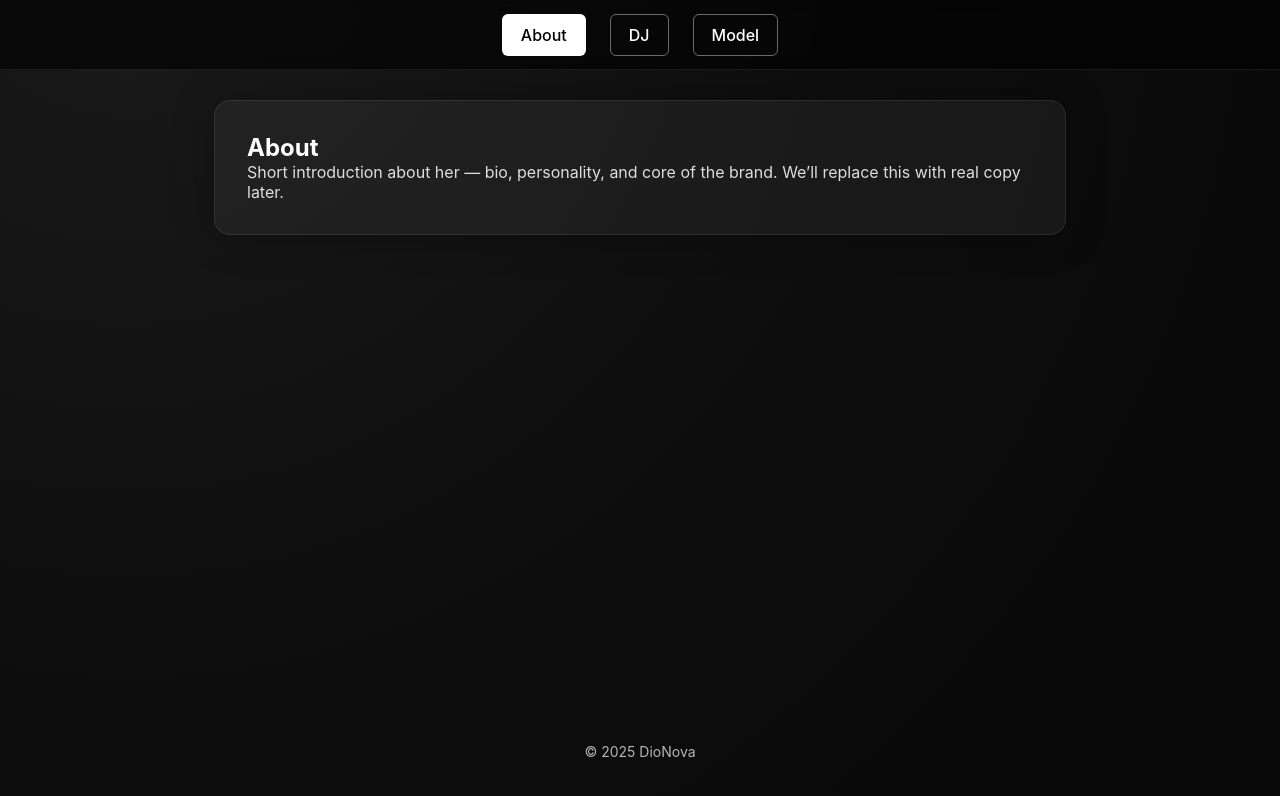
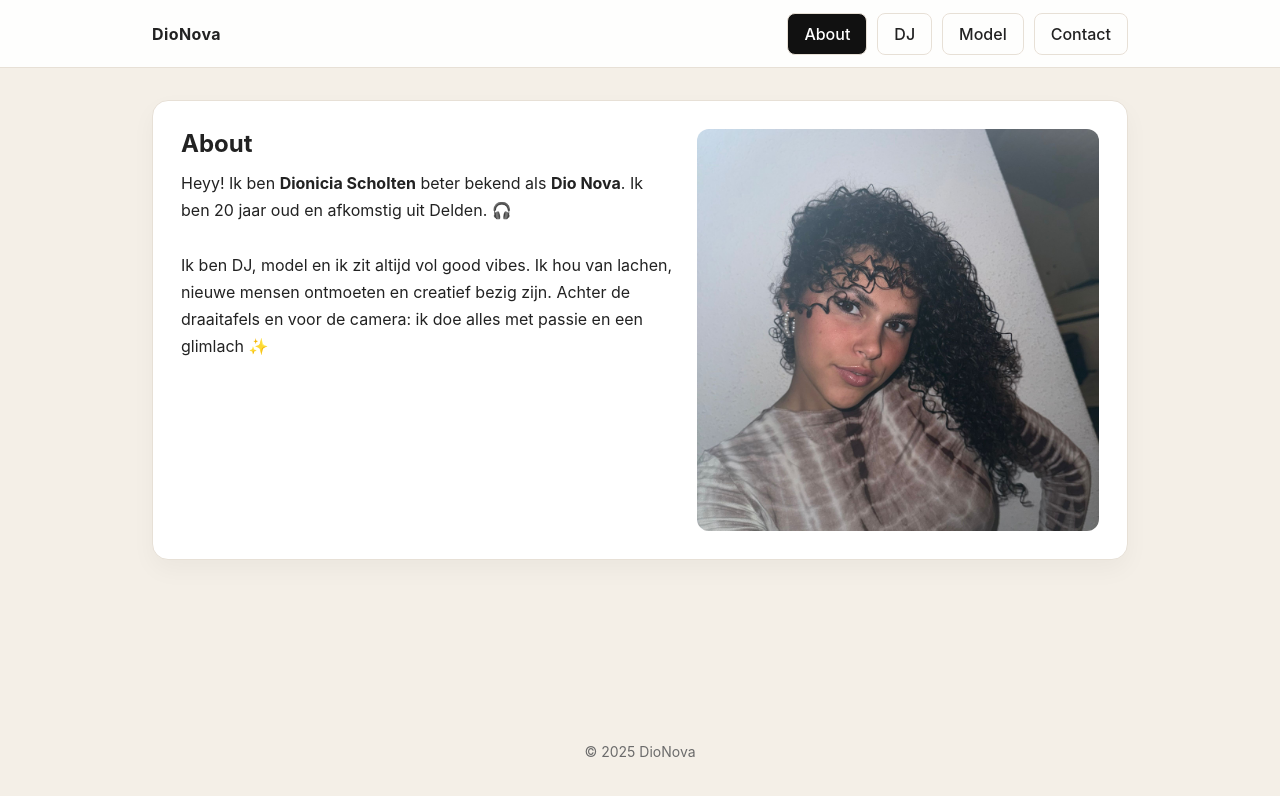
Before and after one commit to BeMoService/DioNova, a React (Vite) app: page /#/ in a window 1280 px wide. Shown: the top 796 px of the page. Built offline with nearby package versions, Linux system fonts and the light colour scheme.

Commit message:
content/ui: wire pages (About/DJ/Model/Contact) + App/Main/Index updates

```diff
--- a/src/App.jsx
+++ b/src/App.jsx
@@ -1,98 +1,60 @@
 import { NavLink, Outlet } from "react-router-dom";
 
 export default function App() {
-  const navLinks = [
-    { to: "/", label: "About" },
+  const links = [
+    { to: "/", label: "About", end: true },
     { to: "/dj", label: "DJ" },
     { to: "/model", label: "Model" },
+    { to: "/contact", label: "Contact" },
   ];
 
-  const linkBase = {
-    padding: "10px 18px",
-    borderRadius: 6,
-    fontWeight: 500,
-    textDecoration: "none",
-    transition: "0.25s",
-  };
-
   return (
-    <div
-      style={{
-        fontFamily: "Inter, sans-serif",
-        minHeight: "100dvh",
-        display: "flex",
-        flexDirection: "column",
-        overflowX: "hidden",
-      }}
-    >
-      {/* NAVBAR */}
+    <div style={{ minHeight: "100dvh", display: "flex", flexDirection: "column" }}>
+      {/* TOPBAR */}
       <header
         style={{
           position: "fixed",
-          top: 0,
-          left: 0,
-          width: "100%",
-          height: 70,
-          background: "rgba(0,0,0,0.6)",
+          top: 0, left: 0, width: "100%", height: 68,
+          background: "rgba(255,255,255,0.9)",
           backdropFilter: "blur(6px)",
-          display: "flex",
-          justifyContent: "center",
-          alignItems: "center",
-          gap: 24,
-          zIndex: 50,
-          borderBottom: "1px solid rgba(255,255,255,0.08)",
+          borderBottom: "1px solid #e7e0d6",
+          zIndex: 50
         }}
       >
-        {navLinks.map(({ to, label }) => (
+        <div className="container" style={{height:"100%", display:"flex", alignItems:"center", justifyContent:"space-between", gap:16}}>
+          <strong style={{letterSpacing:.4}}>DioNova</strong>
+          <nav style={{ display: "flex", gap: 10 }}>
+            {links.map(({ to, label, end }) => (
               <NavLink
                 key={to}
                 to={to}
-            end={to === "/"}
+                end={end}
                 style={({ isActive }) => ({
-              ...linkBase,
-              color: isActive ? "#000" : "#fff",
-              background: isActive ? "#fff" : "transparent",
-              border: "1px solid rgba(255,255,255,0.4)",
+                  padding: "10px 16px",
+                  borderRadius: 8,
+                  border: "1px solid var(--line)",
+                  background: isActive ? "var(--accent)" : "transparent",
+                  color: isActive ? "#fff" : "var(--ink)",
+                  fontWeight: 500,
+                  transition: ".2s"
                 })}
               >
                 {label}
               </NavLink>
             ))}
+          </nav>
+        </div>
       </header>
 
-      {/* MAIN */}
-      <main
-        style={{
-          flex: 1,
-          marginTop: 100,
-          maxWidth: 900,
-          marginInline: "auto",
-          padding: "0 24px",
-        }}
-      >
-        <div
-          style={{
-            background: "rgba(255,255,255,0.05)",
-            border: "1px solid rgba(255,255,255,0.08)",
-            borderRadius: 16,
-            padding: 32,
-            boxShadow: "0 0 40px rgba(0,0,0,0.3)",
-          }}
-        >
+      {/* PAGE */}
+      <main className="container" style={{ marginTop: 100, flex: 1 }}>
+        <div className="card">
           <Outlet />
         </div>
       </main>
 
       {/* FOOTER */}
-      <footer
-        style={{
-          textAlign: "center",
-          opacity: 0.7,
-          marginTop: 60,
-          padding: "20px 0 40px",
-          fontSize: 14,
-        }}
-      >
+      <footer className="container" style={{ padding: "28px 0 40px", color: "var(--muted)", fontSize: 14 }}>
         © {new Date().getFullYear()} DioNova
       </footer>
     </div>
--- a/src/index.css
+++ b/src/index.css
@@ -1,21 +1,34 @@
-/* Global reset + layout */
+/* Reset + layout */
 * { box-sizing: border-box; margin: 0; padding: 0; }
+html, body, #root { height: 100%; }
 
-html, body, #root {
-  height: 100%;
+/* Beige thema */
+:root{
+  --bg: #f4efe7;      /* beige */
+  --ink: #222;        /* tekst */
+  --muted: #6b6b6b;   /* subtiele tekst */
+  --card: #fff;       /* cardkleur */
+  --line: #e7e0d6;    /* borders */
+  --accent: #111;     /* actieve knop */
 }
 
-/* Donkere, vaste achtergrond (alle pagina's) */
 body {
-  color: #fff;
-  background:
-    radial-gradient(1200px circle at 10% -10%, #1b1b1b 0%, #0e0e0e 60%, #0a0a0a 100%);
-  background-attachment: fixed;
-  background-repeat: no-repeat;
-  background-size: cover;
-  overflow-x: hidden;
-  font-family: Inter, sans-serif;
+  background: var(--bg);
+  color: var(--ink);
+  font-family: Inter, ui-sans-serif, system-ui, -apple-system, Segoe UI, Roboto, Arial, "Apple Color Emoji","Segoe UI Emoji";
 }
+a { color: inherit; text-decoration: none; }
 
-/* Links erven kleur */
-a { color: inherit; text-decoration: none; }
+/* Utilities */
+.container { max-width: 1024px; margin: 0 auto; padding: 0 24px; }
+.card {
+  background: var(--card);
+  border: 1px solid var(--line);
+  border-radius: 16px;
+  padding: 28px;
+  box-shadow: 0 10px 24px rgba(0,0,0,.04);
+}
+.subtle { color: var(--muted); }
+img.resp { display:block; width:100%; height:auto; border-radius:12px; }
+.grid { display: grid; gap: 24px; }
+@media (min-width: 900px){ .grid-2 { grid-template-columns: 1.1fr .9fr; } }
--- a/src/main.jsx
+++ b/src/main.jsx
@@ -5,6 +5,7 @@ import App from "./App.jsx";
 import About from "./pages/About.jsx";
 import DJ from "./pages/DJ.jsx";
 import Model from "./pages/Model.jsx";
+import Contact from "./pages/Contact.jsx";
 import "./index.css";
 
 createRoot(document.getElementById("root")).render(
@@ -15,6 +16,7 @@ createRoot(document.getElementById("root")).render(
           <Route index element={<About />} />
           <Route path="dj" element={<DJ />} />
           <Route path="model" element={<Model />} />
+          <Route path="contact" element={<Contact />} />
         </Route>
       </Routes>
     </HashRouter>
--- a/src/pages/About.jsx
+++ b/src/pages/About.jsx
@@ -1,11 +1,19 @@
 export default function About() {
-    return (
-      <section>
-        <h2>About</h2>
-        <p style={{ opacity: 0.85 }}>
-          Short introduction about her — bio, personality, and core of the brand.
-          We’ll replace this with real copy later.
+  return (
+    <section className="grid grid-2">
+      <div>
+        <h1 style={{ marginBottom: 12 }}>About</h1>
+        <p style={{ lineHeight: 1.7 }}>
+          Heyy! Ik ben <strong>Dionicia Scholten</strong> beter bekend als <strong>Dio Nova</strong>.
+          Ik ben 20 jaar oud en afkomstig uit Delden. 🎧 <br/><br/>
+          Ik ben DJ, model en ik zit altijd vol good vibes.
+          Ik hou van lachen, nieuwe mensen ontmoeten en creatief bezig zijn.
+          Achter de draaitafels en voor de camera: ik doe alles met passie en een glimlach ✨
         </p>
-      </section>
-    );
-  }
+      </div>
+      <div>
+        <img src="/images/dionova.jpg" alt="DioNova" className="resp" />
+      </div>
+    </section>
+  );
+}
--- /dev/null
+++ b/src/pages/Contact.jsx
@@ -0,0 +1,34 @@
+export default function Contact() {
+    return (
+      <section className="grid" style={{ gap: 16 }}>
+        <div>
+          <h1>Boekingen & Contact</h1>
+          <p style={{ lineHeight: 1.6 }}>
+            Wil je DJ Dio Nova boeken of samenwerken voor een shoot of event?
+            Neem direct contact op — ik reageer altijd zo snel mogelijk ✨
+          </p>
+
+          <div style={{ display: "grid", gap: 8, marginTop: 12 }}>
+            <a
+              href="mailto:booking@dionova.com"
+              style={{ fontWeight: 600 }}
+            >
+              booking@dionova.com
+            </a>
+            <a
+              href="https://instagram.com/dionova"
+              target="_blank"
+              rel="noreferrer"
+            >
+              Instagram @dionova
+            </a>
+          </div>
+
+          <p className="subtle" style={{ marginTop: 18, fontSize: 14 }}>
+            Boekingen: vermeld datum, locatie, type event en eventuele voorkeuren.
+            Laten we er samen iets bijzonders van maken!
+          </p>
+        </div>
+      </section>
+    );
+  }
--- a/src/pages/DJ.jsx
+++ b/src/pages/DJ.jsx
@@ -1,10 +1,37 @@
 export default function DJ() {
-    return (
-      <section>
-        <h2>DJ</h2>
-        <p style={{ opacity: 0.85 }}>
-          DJ profile: genres, bookings, highlights, and mix links. Placeholder for now.
+  return (
+    <section className="grid grid-2">
+      <div>
+        <h1 style={{ marginBottom: 12 }}>DJ Dio Nova</h1>
+        <p style={{ lineHeight: 1.7 }}>
+          Ik draai sets vol energie, verrassingen en sfeer.
+          Met een mix van <strong>house</strong>, <strong>techno</strong> en <strong>urban</strong> weet ik elke zaal in beweging te krijgen.
+          Of het nu een club, festival, café of privéfeest is —
+          ik voel de vibe aan en bouw die met volle energie op tot het dak eraf gaat. 🔊 <br/><br/>
+          Onvoorspelbaar, energiek en altijd in contact met het publiek —
+          mijn sets zijn een beleving op zich.
+          Ik draai niet zomaar tracks, ik creëer momenten die mensen niet vergeten.
         </p>
-      </section>
-    );
-  }
+
+        <a
+          href="#/contact"
+          style={{
+            display: "inline-block",
+            marginTop: 20,
+            padding: "12px 24px",
+            background: "var(--accent)",
+            color: "#fff",
+            borderRadius: 8,
+            fontWeight: 600,
+            letterSpacing: 0.3,
+          }}
+        >
+          Boek DJ Dio Nova
+        </a>
+      </div>
+      <div>
+        <img src="/images/dionova.jpg" alt="DJ Dio Nova" className="resp" />
+      </div>
+    </section>
+  );
+}
--- a/src/pages/Model.jsx
+++ b/src/pages/Model.jsx
@@ -1,10 +1,21 @@
 export default function Model() {
-    return (
-      <section>
-        <h2>Model</h2>
-        <p style={{ opacity: 0.85 }}>
-          Modeling portfolio: campaigns, categories, and booking info.
+  return (
+    <section className="grid grid-2">
+      <div>
+        <h1 style={{ marginBottom: 12 }}>Model</h1>
+        <p style={{ lineHeight: 1.7 }}>
+          Shoots met karakter en beweging — van <strong>beauty/fashion</strong> en
+          <strong> lifestyle</strong> tot <strong>editorial</strong>. Daarnaast ben ik inzetbaar voor
+          <strong> video</strong>: <strong>videoclips</strong>, <strong>brand content</strong>, korte reels en
+          behind-the-scenes. Ik werk graag samen met merken, artiesten en
+          creators die een verhaal willen neerzetten met energie en sfeer. <br /><br />
+          Focus: krachtige poses, clean styling en een relaxed set-ritme — zodat
+          we samen beelden maken die blijven hangen.
         </p>
-      </section>
-    );
-  }
+      </div>
+      <div>
+        <img src="/images/dionova.jpg" alt="DioNova model" className="resp" />
+      </div>
+    </section>
+  );
+}
```
Also changed, not shown: public/images/dionova.jpg (added), 1 other file (tests, documents, lock files or other folders). Lines whose indentation alone changed are shown as unchanged.
